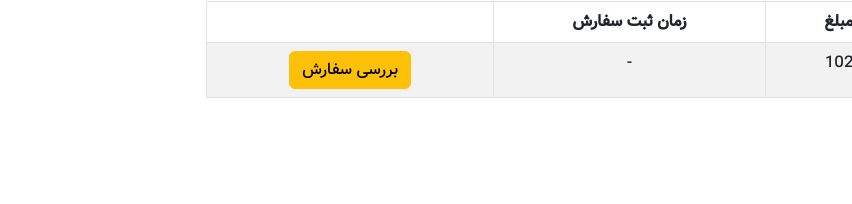
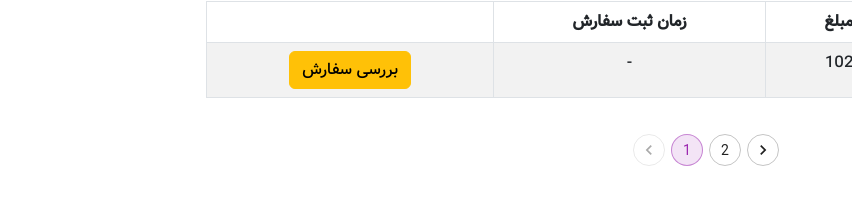
Before and after one commit to khadijeh68/maktab76-online-shop-allahgholi, a React (Create React App) app in the folder online-shop/: page /admin in a window 1280 px wide. Shown: the part 156-360 px from the top of the page, without its empty margins (428-1280 px from the left). Built offline with nearby package versions, Linux system fonts and the light colour scheme; data requests are answered from the project's data file.

Commit message:
pagination added

```diff
--- a/online-shop/src/pages/inventory/Inventory.js
+++ b/online-shop/src/pages/inventory/Inventory.js
@@ -1,17 +1,33 @@
-import React, { useEffect } from "react";
+import React, { useEffect, useState } from "react";
 import { Button, Table } from "react-bootstrap";
 import { useDispatch, useSelector } from "react-redux";
 import { fetchInventory } from "../../redux/features/inventory/inventorySlice";
+import { makeStyles } from "@material-ui/core";
+import { Pagination } from "@mui/material";
+
+const useStyles = makeStyles({
+  page: {
+    direction: "ltr",
+    display: "flex",
+    alignItems: "center",
+    justifyContent: "center",
+    marginTop: "20px",
+    marginBottom: "20px"
+  }
+})
 
 function Inventory() {
+  const classes = useStyles();
+
   const dispatch = useDispatch();
   const inventoriesList = useSelector(
     (state) => state.inventory.inventoriesList
   );
+  const [currentPage, setCurrentPage] = useState("");
 
   useEffect(() => {
-    dispatch(fetchInventory());
-  }, []);
+    dispatch(fetchInventory(currentPage));
+  }, [currentPage]);
 
   return (
     <div className="orders">
@@ -46,6 +62,10 @@ function Inventory() {
             })}
         </tbody>
       </Table>
+      <Pagination className={classes.page}
+        count={2} variant="outlined" color="secondary"
+        onClick={(e) => setCurrentPage(e.target.textContent)}
+      />
     </div>
   );
 }
--- a/online-shop/src/pages/orders/Orders.js
+++ b/online-shop/src/pages/orders/Orders.js
@@ -1,15 +1,32 @@
-import { useEffect } from "react";
+import { Pagination } from "@mui/material";
+import { useEffect, useState } from "react";
 import { Button, Form, Table } from "react-bootstrap";
 import { useDispatch, useSelector } from "react-redux";
 import { fetchOrders } from "../../redux/features/orders/ordersSlice";
+import { makeStyles } from "@material-ui/core";
+
+const useStyles = makeStyles({
+  page: {
+    direction: "ltr",
+    display: "flex",
+    alignItems: "center",
+    justifyContent: "center",
+    marginTop: "20px",
+    marginBottom: "20px"
+  }
+})
 
 function Orders() {
+  const classes = useStyles();
+
   const dispatch = useDispatch();
   const ordersList = useSelector((state) => state.orders.ordersList);
+  const [currentPage, setCurrentPage] = useState("");
+
 
   useEffect(() => {
-    dispatch(fetchOrders());
-  }, []);
+    dispatch(fetchOrders(currentPage));
+  }, [currentPage]);
 
   return (
     <div className="orders">
@@ -55,6 +72,10 @@ function Orders() {
             })}
         </tbody>
       </Table>
+      <Pagination className={classes.page}
+        count={2} variant="outlined" color="secondary"
+        onClick={(e) => setCurrentPage(e.target.textContent)}
+      />
     </div>
   );
 }
--- a/online-shop/src/pages/product/Product.js
+++ b/online-shop/src/pages/product/Product.js
@@ -1,16 +1,33 @@
-import { useEffect } from "react";
+import { useEffect, useState } from "react";
 import { Button, Table } from "react-bootstrap";
 import { useDispatch, useSelector } from "react-redux";
 import { fetchProducts } from "../../redux/features/product/productSlice";
 import { URL } from "../../api/http";
+import { Pagination } from "@mui/material";
+import { makeStyles } from "@material-ui/core";
+
+const useStyles = makeStyles({
+  page: {
+    direction: "ltr",
+    display: "flex",
+    alignItems: "center",
+    justifyContent: "center",
+    marginTop: "20px",
+    marginBottom: "20px"
+  }
+})
+
 
 function Product() {
+  const classes = useStyles();
+
   const dispatch = useDispatch();
   const productsList = useSelector((state) => state.products.productsList);
+  const [currentPage, setCurrentPage] = useState("");
 
   useEffect(() => {
-    dispatch(fetchProducts());
-  }, []);
+    dispatch(fetchProducts(currentPage));
+  }, [currentPage]);
 
   return (
     <div className="orders">
@@ -54,6 +71,10 @@ function Product() {
             })}
         </tbody>
       </Table>
+      <Pagination className={classes.page}
+        count={7} variant="outlined" color="secondary"
+        onClick={(e) => setCurrentPage(e.target.textContent)}
+      />
     </div>
   );
 }
--- a/online-shop/src/redux/features/inventory/inventorySlice.js
+++ b/online-shop/src/redux/features/inventory/inventorySlice.js
@@ -10,8 +10,8 @@ const initialState = {
 
 export const fetchInventory = createAsyncThunk(
   "inventory/fetchInventory",
-  async () => {
-    const res = axois({ url: `${URL}/inventory` }).then((response) => {
+  async (page = 1) => {
+    const res = axois({ url: `${URL}/inventory/?_page=${page}&_limit=5` }).then((response) => {
       return response.data;
     });
     return res;
--- a/online-shop/src/redux/features/orders/ordersSlice.js
+++ b/online-shop/src/redux/features/orders/ordersSlice.js
@@ -8,8 +8,8 @@ const initialState = {
   error: "",
 };
 
-export const fetchOrders = createAsyncThunk("orders/fetchOrders", async () => {
-  const res = axois({ url: `${URL}/orders` }).then((response) => {
+export const fetchOrders = createAsyncThunk("orders/fetchOrders", async (page = 1) => {
+  const res = axois({ url: `${URL}/orders/?_page=${page}&_limit=5` }).then((response) => {
     return response.data;
   });
   return res;
--- a/online-shop/src/redux/features/product/productSlice.js
+++ b/online-shop/src/redux/features/product/productSlice.js
@@ -11,14 +11,16 @@ const initialState = {
 // ${PRODUCTS_URL}/products/?_page=1&_limit=10"
 export const fetchProducts = createAsyncThunk(
   "products/fetchProducts",
-  async () => {
+  async (page = 1) => {
     // return await fetch(`${URL}/products`)
     //   .then((res) => res.json())
     //   .then((data) => data)
     //   .catch((error) => error.message);
-    const res = axois({ url: `${URL}/products` }).then((response) => {
-      return response.data;
-    });
+    const res = axois({ url: `${URL}/products/?_page=${page}&_limit=5` }).then(
+      (response) => {
+        return response.data;
+      }
+    );
     return res;
   }
 );
```
Also changed, not shown: online-shop/src/components/pagination/Pagination.js (deleted, +0 -34 lines), online-shop/src/components/pagination/usePagination.js (deleted).
